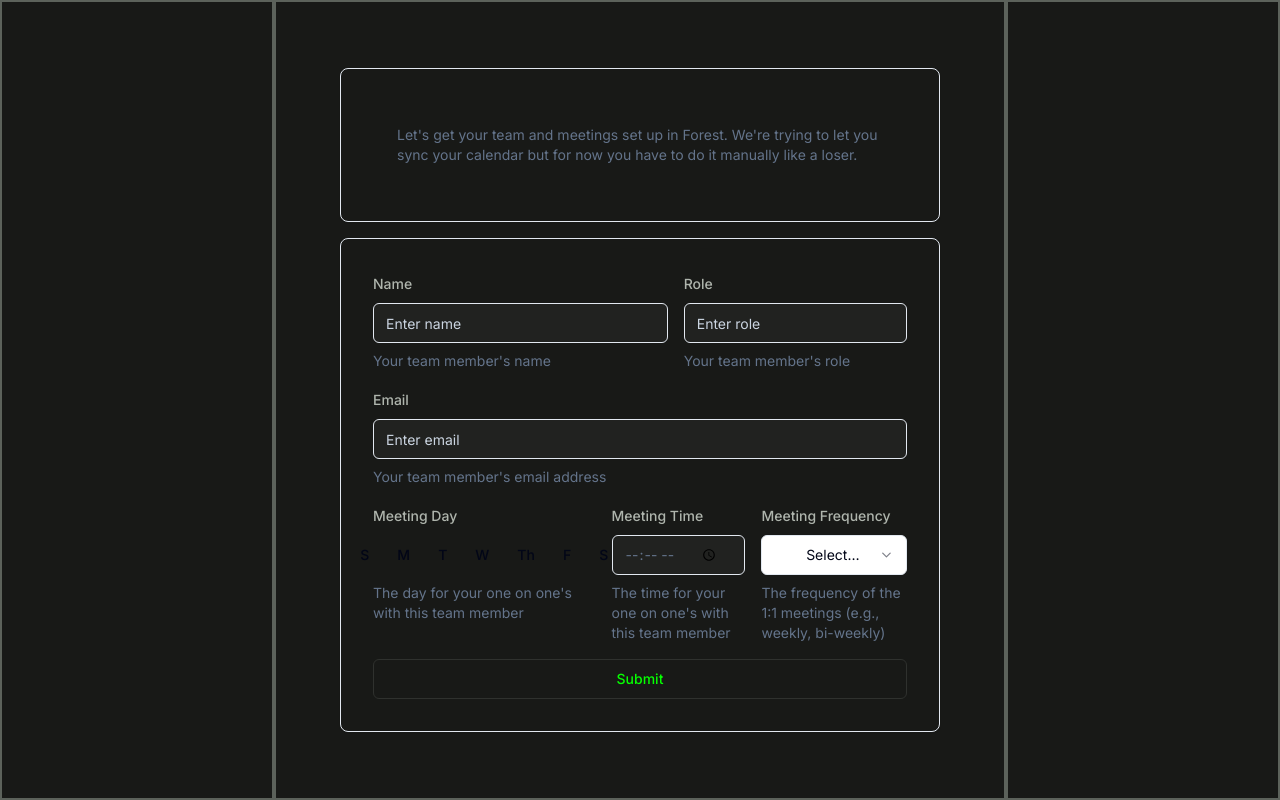
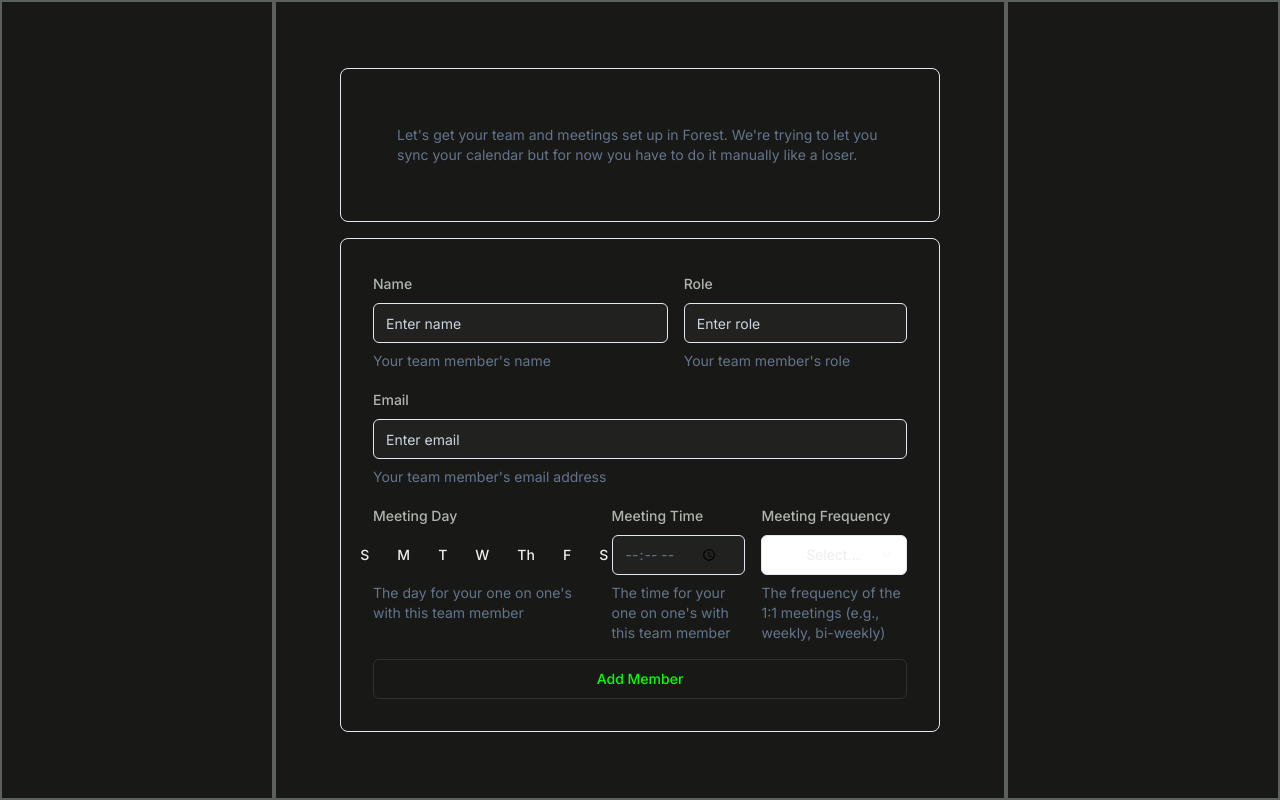
Before and after one commit to toastts/forest, a Next.js app: page /setup in a window 1280 px wide. Both pictures are taken after typing "Sample", "Sample", "name@example.com", "Sample" into the empty fields and a click on the button "Submit". Built offline with nearby package versions, Linux system fonts and the light colour scheme.

Commit message:
added functional multi-team team onboard frontend and validation

```diff
--- a/app/(app)/setup/page.tsx
+++ b/app/(app)/setup/page.tsx
@@ -5,6 +5,7 @@ import { useState } from 'react';
 import UserOnboardForm from '@/components/UserOnboardForm';
 import TeamOnboardForm from '@/components/TeamOnboardForm';
 import { Card, CardHeader, CardTitle, CardDescription } from '@/components/ui/card';
+import { Button } from '@/components/ui/button';
 
 interface CombinedFormValues {
   userForm: {
@@ -20,21 +21,36 @@ interface CombinedFormValues {
     day: string;
     time: string;
     frequency: string;
-  };
+  }[];
 }
 
 export default function SetupPage() {
   const [step, setStep] = useState(1);
-  const [formData, setFormData] = useState<Partial<CombinedFormValues>>({});
+  const [formData, setFormData] = useState<Partial<CombinedFormValues>>({ teamForm: [] });
 
   const handleUserFormSubmit = (data: CombinedFormValues['userForm']) => {
     setFormData((prev) => ({ ...prev, userForm: data }));
     setStep(2);
   };
 
-  const handleTeamFormSubmit = (data: CombinedFormValues['teamForm']) => {
-    setFormData((prev) => ({ ...prev, teamForm: data }));
-    console.log('Final form data:', { ...formData, teamForm: data });
+  const handleTeamFormSubmit = async () => {
+    // const response = await fetch('/api/analyze', {
+    //   method: 'POST',
+    //   headers: {
+    //     'Content-Type': 'application/json',
+    //   },
+    //   body: JSON.stringify(formData),
+    // });
+    // const result = await response.json();
+    // console.log('API Response:', result);
+    console.log('Form Data:', formData);
+  };
+
+  const handleAddTeamMember = (data: CombinedFormValues['teamForm'][0]) => {
+    setFormData((prev) => ({
+      ...prev,
+      teamForm: [...(prev.teamForm || []), data],
+    }));
   };
 
   return (
@@ -48,12 +64,30 @@ export default function SetupPage() {
         </CardHeader>
       </Card>
     }
+    {/*DISPLAY THE CREATED TEAM MEMBERS HERE*/}
+      {formData.teamForm && formData.teamForm.map((member, index) => (
+        <Card key={index} className="w-[600px] bg-background-primary p-8 mt-4">
+          <CardHeader>
+            <CardTitle>{member.name}</CardTitle>
+            <CardDescription>{member.role}</CardDescription>
+          </CardHeader>
+          <div>Email: {member.email}</div>
+          <div>Meeting Day: {member.day}</div>
+          <div>Meeting Time: {member.time}</div>
+          <div>Meeting Frequency: {member.frequency}</div>
+        </Card>
+      ))}
       <Card className="w-[600px] bg-background-primary p-8 mt-4">
         {step === 1 ?
           <UserOnboardForm onSubmit={handleUserFormSubmit} />
           :
-          <TeamOnboardForm onSubmit={handleTeamFormSubmit} />}
+          <TeamOnboardForm onSubmit={handleTeamFormSubmit} onAddMember={handleAddTeamMember} />}
       </Card>
+      {step === 2 && formData.teamForm && formData.teamForm.length > 0 && (
+        <Button onClick={handleTeamFormSubmit} variant="outline" className="mt-4 self-end">
+          Submit
+        </Button>
+      )}
     </div>
   );
 }
--- a/components/TeamOnboardForm.tsx
+++ b/components/TeamOnboardForm.tsx
@@ -31,9 +31,10 @@ const FormSchema = z.object({
 
 interface TeamOnboardFormProps {
   onSubmit: (data: OnboardFormValues) => void;
+  onAddMember: (data: OnboardFormValues) => void;
 }
 
-export default function TeamOnboardForm({ onSubmit }: TeamOnboardFormProps) {
+export default function TeamOnboardForm({ onSubmit, onAddMember }: TeamOnboardFormProps) {
   const form = useForm<OnboardFormValues>({
     resolver: zodResolver(FormSchema),
     defaultValues: {
@@ -46,9 +47,14 @@ export default function TeamOnboardForm({ onSubmit }: TeamOnboardFormProps) {
     },
   });
 
+  const handleAddMember = (data: OnboardFormValues) => {
+    onAddMember(data);
+    form.reset();
+  };
+
   return (
     <Form {...form}>
-      <form onSubmit={form.handleSubmit(onSubmit)} className="space-y-4">
+      <form onSubmit={form.handleSubmit(handleAddMember)} className="space-y-4">
         <div className="flex space-x-4">
           <FormItem className="w-7/12">
             <FormLabel className="text-text-primary">Name</FormLabel>
@@ -164,7 +170,7 @@ export default function TeamOnboardForm({ onSubmit }: TeamOnboardFormProps) {
           </FormItem>
         </div>
         <Button type="submit" variant="outline" className="w-full text-branding-bright border-background-border bg-background-primary">
-          Submit
+          Add Member
         </Button>
       </form>
     </Form>
--- a/components/ui/card.tsx
+++ b/components/ui/card.tsx
@@ -9,7 +9,7 @@ const Card = React.forwardRef<
   <div
     ref={ref}
     className={cn(
-      "rounded-lg border border-slate-200 bg-white text-slate-950 shadow-sm dark:border-slate-800 dark:bg-slate-950 dark:text-slate-50",
+      "rounded-lg border border-slate-200 bg-white text-dark-text-primary shadow-sm dark:border-slate-800 dark:bg-slate-950 dark:text-slate-50",
       className
     )}
     {...props}
```
